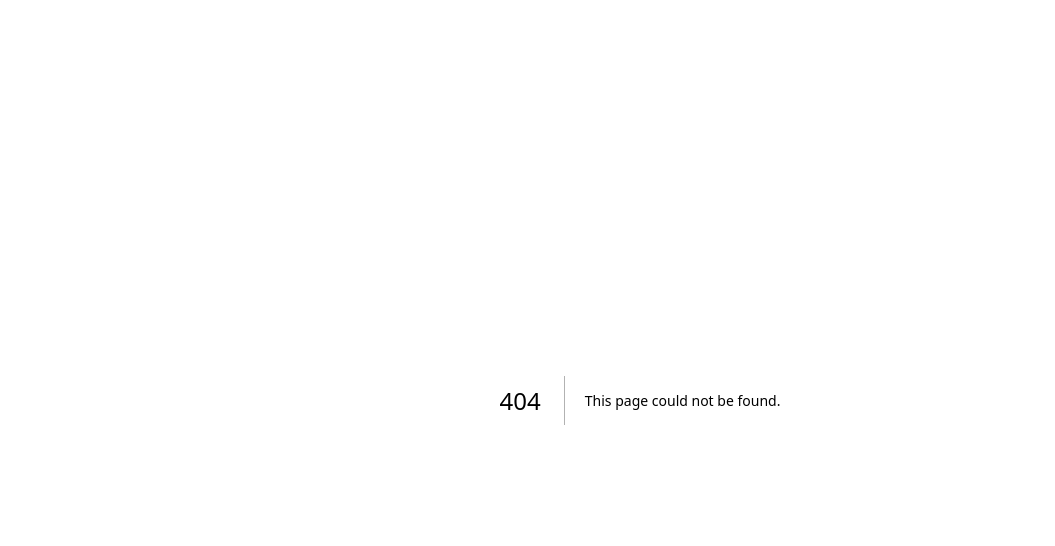
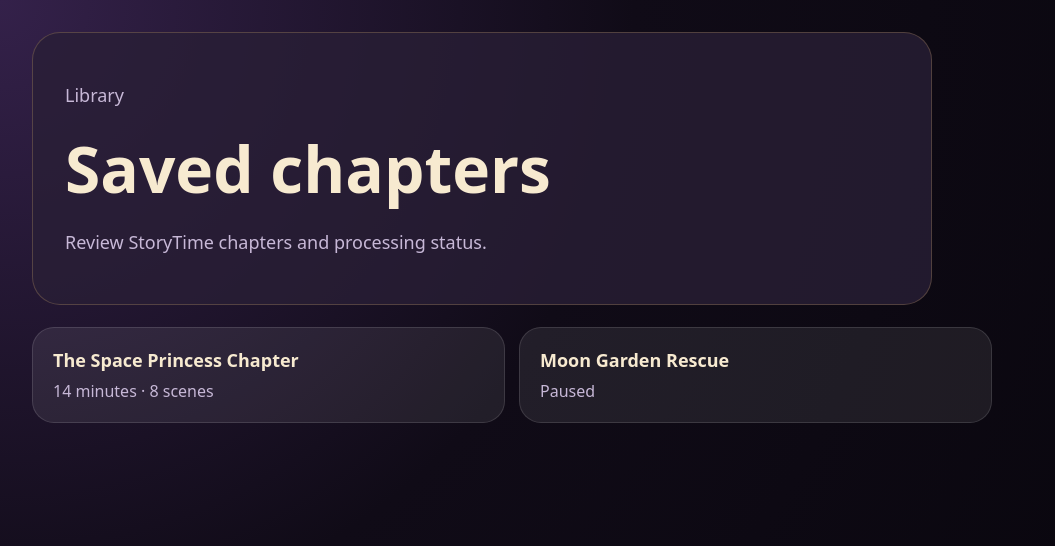
Before and after one commit to OmarA1-Bakri/StoryTime, a Next.js app in the folder apps/web/: page /app/library in a window 1280 px wide. Before the commit this address had no page. Shown: the top 546 px of the page, without its empty margins (0-1055 px from the left). Built offline with nearby package versions, Linux system fonts and the light colour scheme.

Commit message:
feat: add web library page

```diff
--- /dev/null
+++ b/apps/web/app/app/library/page.tsx
@@ -0,0 +1,11 @@
+import Link from "next/link";
+import "../shell.css";
+
+const chapters = [
+  { id: "space-princess", title: "The Space Princess Chapter", meta: "14 minutes · 8 scenes" },
+  { id: "moon-garden", title: "Moon Garden Rescue", meta: "Paused" }
+];
+
+export default function LibraryPage() {
+  return <main className="appShell"><section className="appHero"><p className="eyebrow">Library</p><h1>Saved chapters</h1><p>Review StoryTime chapters and processing status.</p></section><section className="appCards">{chapters.map((chapter) => <Link className="appCard" href={`/app/library/${chapter.id}`} key={chapter.id}><strong>{chapter.title}</strong><span>{chapter.meta}</span></Link>)}</section></main>;
+}
```
